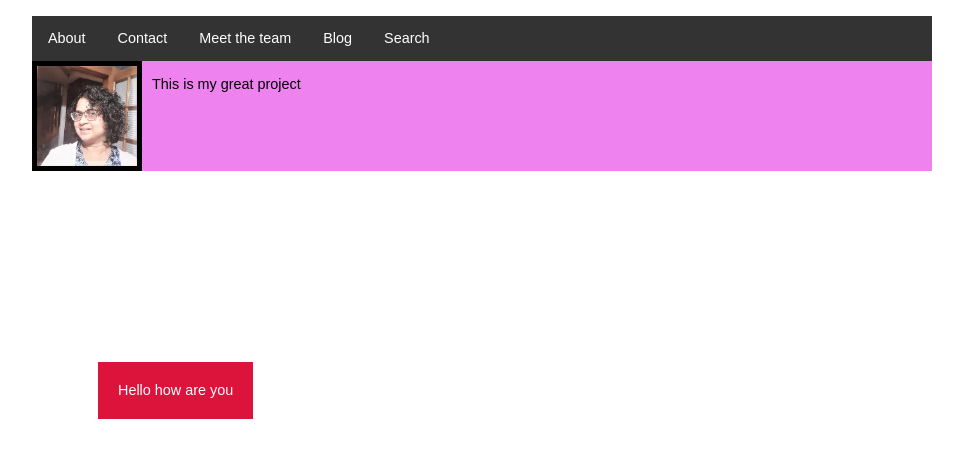
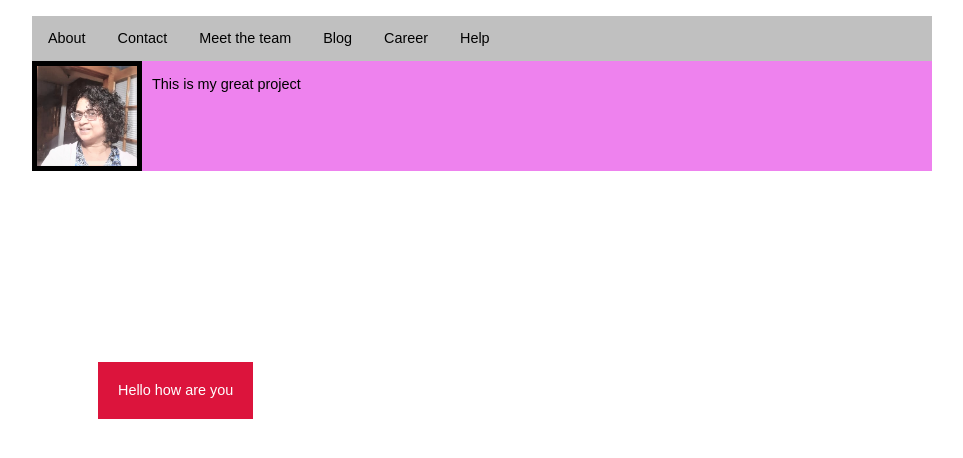
Before and after one commit to NileemaS/dollyRepo, a plain HTML site: page index.html in a window 1280 px wide. Shown: the part 38-496 px from the top of the page, without its empty margins (158-1121 px from the left). Drawn offline with Linux system fonts and the light colour scheme.

Commit message:
Add files via upload

```diff
--- a/index.html
+++ b/index.html
@@ -37,14 +37,14 @@
             margin: 0;
             padding: 0;
             overflow: hidden;
-            background-color: #333;
+            background-color:silver;
         }
         nav li {
             float:left;
         }
         li a {
             display: block;
-            color: white;
+            color: black;
             text-align: center;
             padding: 14px 16px;
             text-decoration: none;
@@ -66,7 +66,8 @@
                     <li><a href="">Contact</a></li>
                     <li><a href="">Meet the team</a></li>
                     <li><a href="">Blog</a></li>
-                    <li><a href="">Search</a></li>
+                    <li><a href="">Career</a></li>
+                    <li><a href="">Help</a></li>
                   </ul>
                 </nav>
             </div>
```
